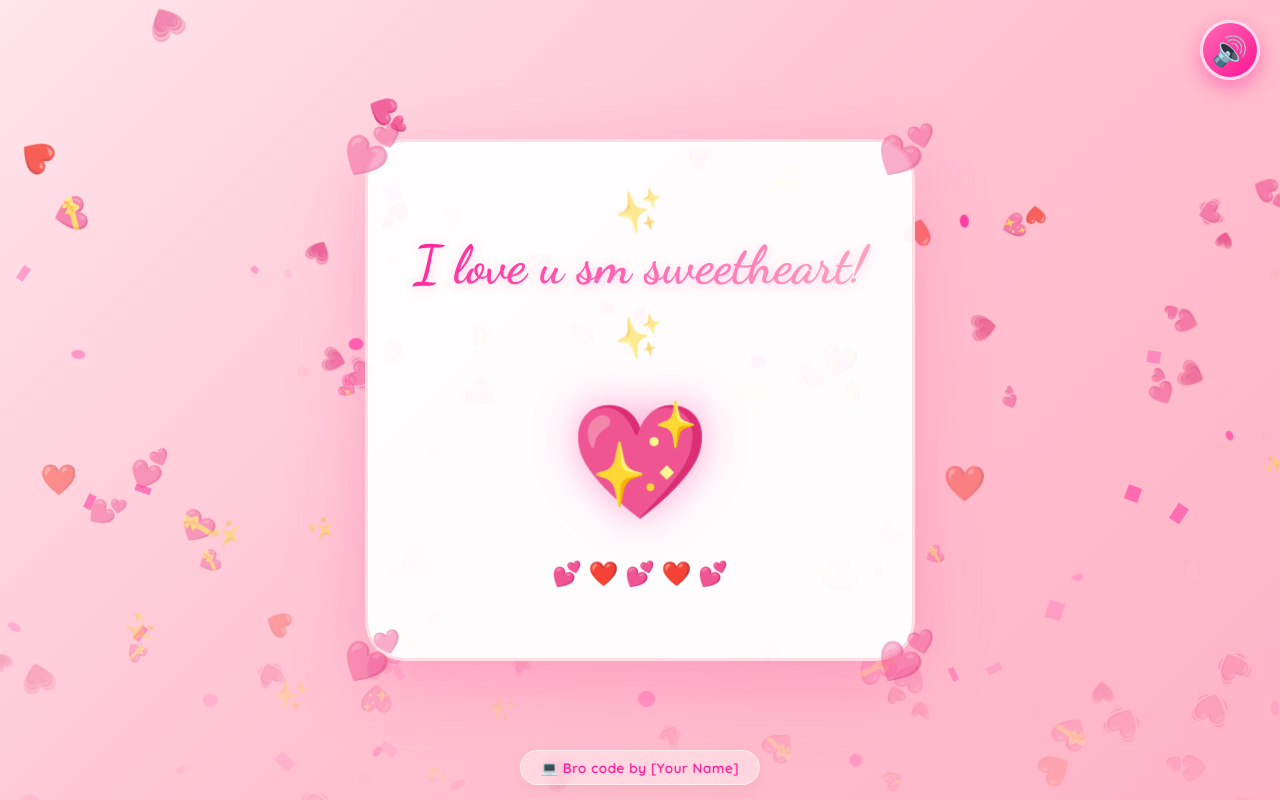
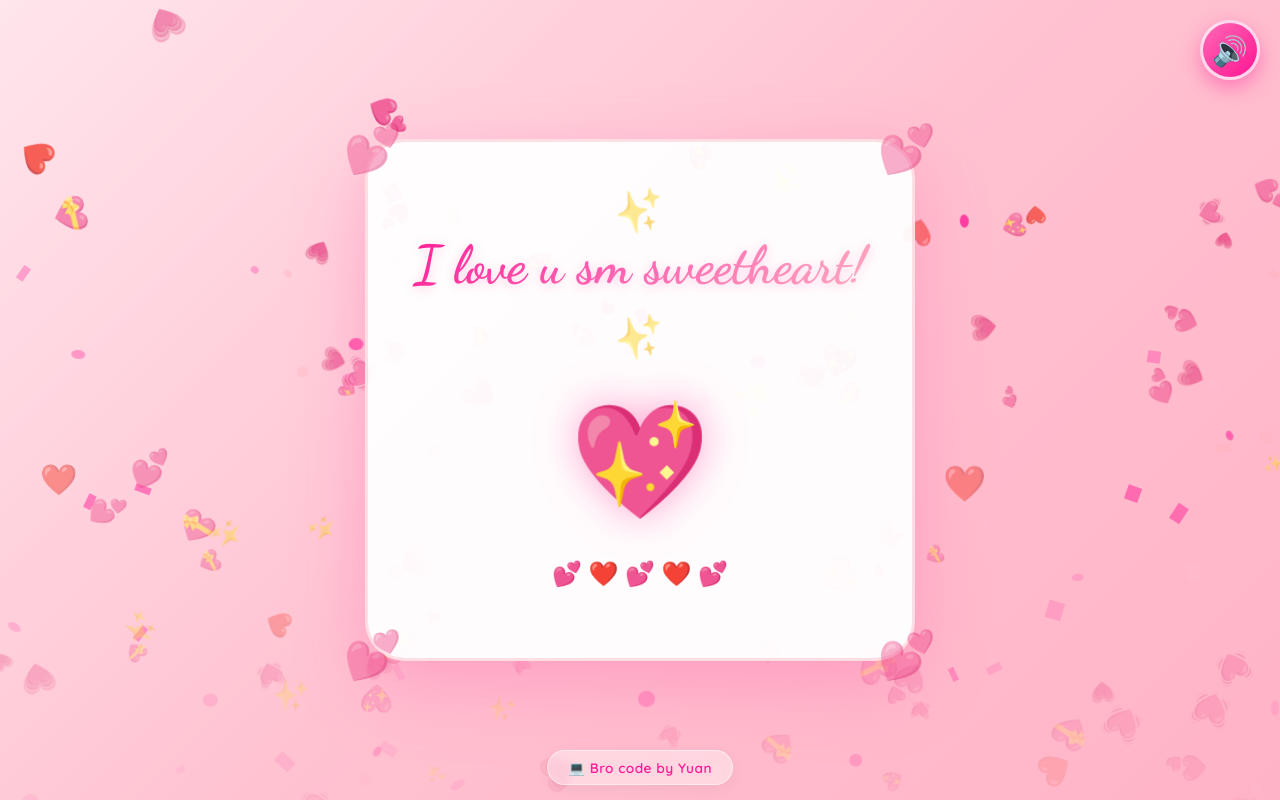
Before and after one commit to Yuasign333/Click-Me-, a plain HTML site: page important_message_for_you_!.html in a window 1280 px wide. Both pictures are taken after a click on the button "YES ✨". Drawn offline with Linux system fonts and the light colour scheme.

Commit message:
Update important_message_for_you_!.html

```diff
--- a/important_message_for_you_!.html
+++ b/important_message_for_you_!.html
@@ -450,7 +450,7 @@
     </div>
 
         <div id="credit" class="bro-code-credits" style = "display: none;" >
-   💻 Bro code by [Your Name]
+   💻 Bro code by Yuan
 </div>
 
 
@@ -582,29 +582,27 @@
                 // Function to handle YES button click
       function handleYesClick(e) {
     e.preventDefault();
-
-            // Start music ONLY when YES is clicked!
     startMusic();
-
-            // Disable buttons
     yesBtn.disabled = true;
     noBtn.disabled = true;
-
-            // Create confetti burst
     createConfetti();
 
-            // Show success screen after brief delay
     setTimeout(() => {
+        // 1. Hide the question
         questionScreen.style.display = 'none';
+
+        // 2. Show the success message
         successScreen.classList.add('active');
 
-                // This line reveals the credit at the same time as the success screen
+        // 3. FORCE the credit to appear
         const creditElement = document.getElementById('credit');
-                if(creditElement) {
-                    creditElement.style.display = 'block';
+        if (creditElement) {
+            creditElement.style.setProperty('display', 'block', 'important');
+            console.log("Credit revealed!"); // This helps you debug
         }
     }, 800);
 }
+
 
 
 
```
Lines whose indentation alone changed are shown as unchanged.
